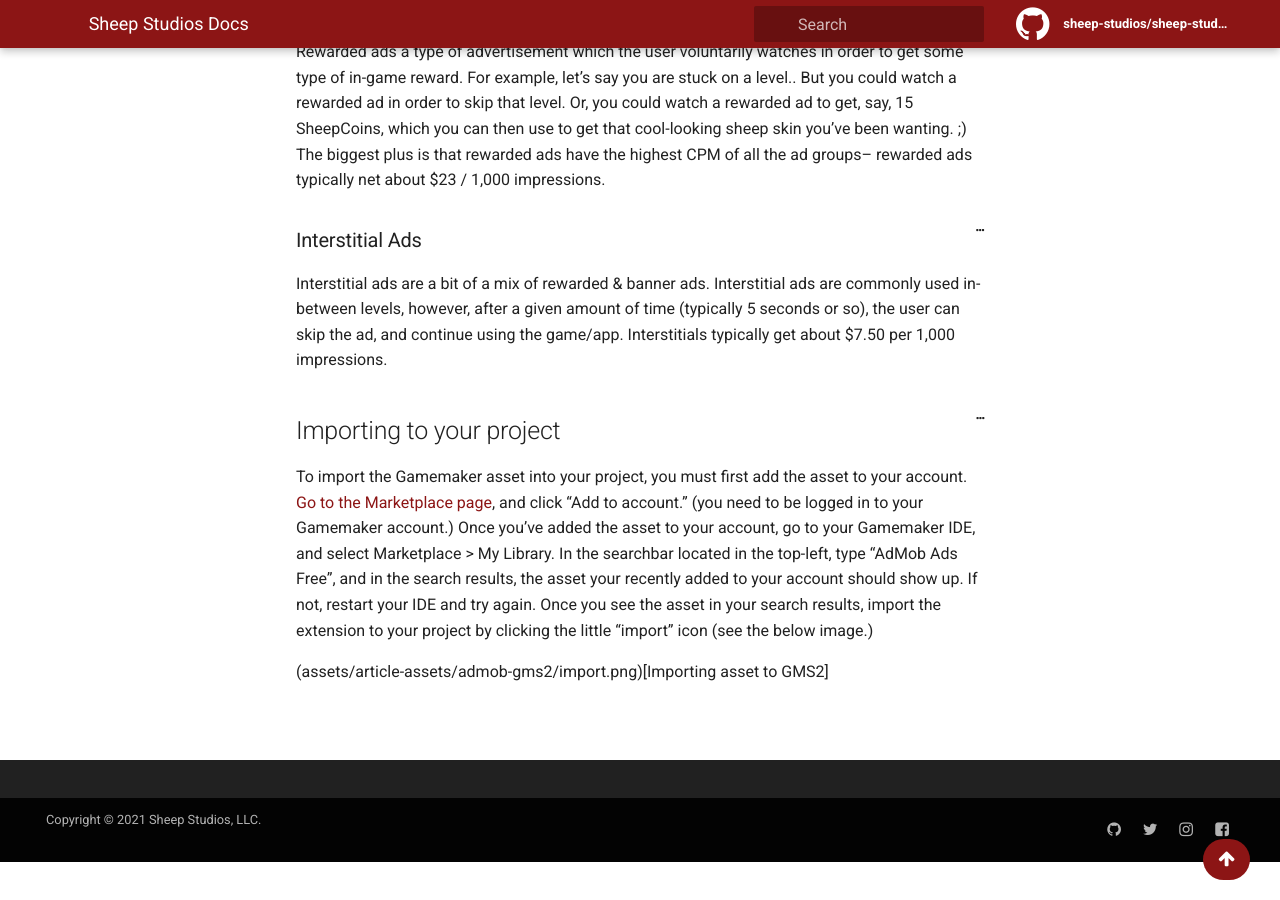
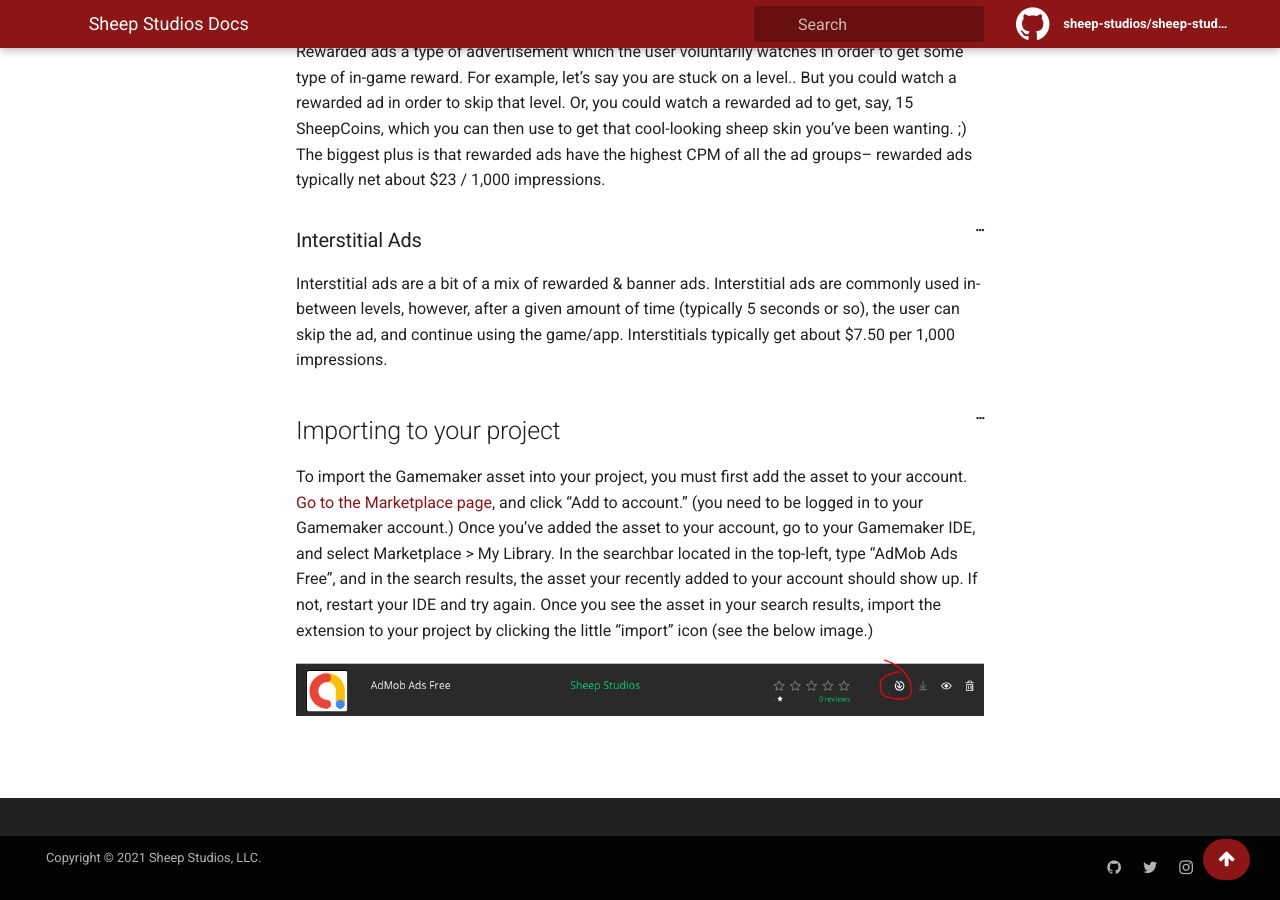
Before and after one commit to Sheep-Studios/sheep-studios-docs, a Jekyll site: the page built from _docs/admob-gms2.md, in a window 1280 px wide and 900 px high, scrolled down 704 px. Built offline with Jekyll 4.4.1, drawn with Linux system fonts in a browser that asks for light colours.

Commit message:
Update admob-gms2.md

```diff
--- a/_docs/admob-gms2.md
+++ b/_docs/admob-gms2.md
@@ -29,4 +29,5 @@ Interstitial ads are a bit of a mix of rewarded & banner ads. Interstitial ads a
 
 To import the Gamemaker asset into your project, you must first add the asset to your account. [Go to the Marketplace page](https://marketplace.yoyogames.com/assets/9589/admob-ads-free), and click "Add to account." (you need to be logged in to your Gamemaker account.) Once you've added the asset to your account, go to your Gamemaker IDE, and select Marketplace > My Library. In the searchbar located in the top-left, type "AdMob Ads Free", and in the search results, the asset your recently added to your account should show up. If not, restart your IDE and try again. Once you see the asset in your search results, import the extension to your project by clicking the little "import" icon (see the below image.)
 
-(assets/article-assets/admob-gms2/import.png)[Importing asset to GMS2]
+
+![Importing asset to GMS2](assets/article-assets/admob-gms2/import.png)
```
